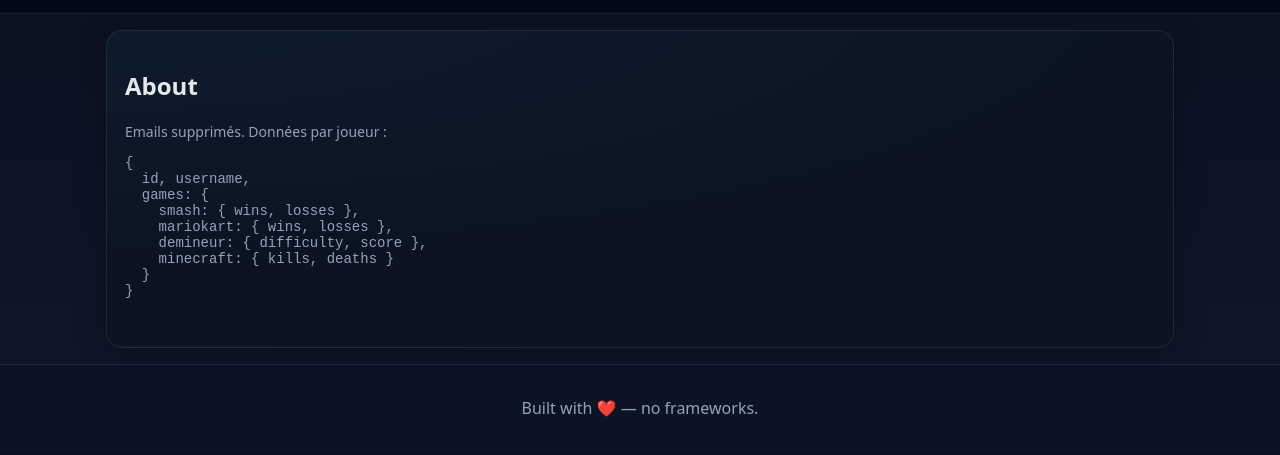
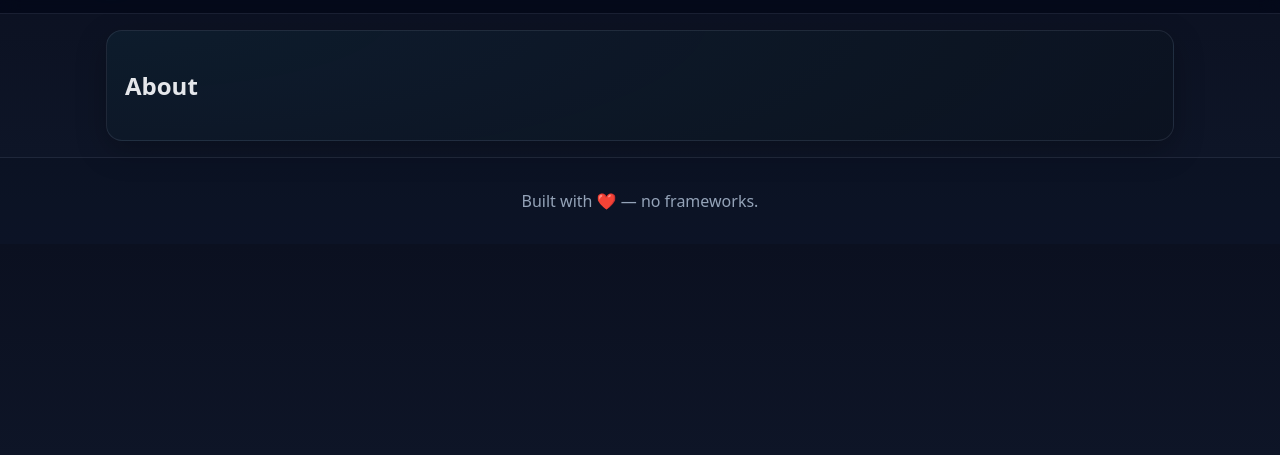
Before and after one commit to Krimmi83/ouverture-facile, a plain HTML site: page gamehub/about.html in a window 1280 px wide. Shown: the part 59-514 px from the top of the page. Drawn offline with Linux system fonts and the light colour scheme.

Commit message:
Update about.html

```diff
--- a/gamehub/about.html
+++ b/gamehub/about.html
@@ -22,18 +22,7 @@
 
 <section class="card">
   <h2>About</h2>
-  <p class="muted">Emails supprimés. Données par joueur :</p>
-  <pre class="muted">
-{
-  id, username,
-  games: {
-    smash: { wins, losses },
-    mariokart: { wins, losses },
-    demineur: { difficulty, score },
-    minecraft: { kills, deaths }
-  }
-}
-  </pre>
+
 </section>
 
   </main>
```
